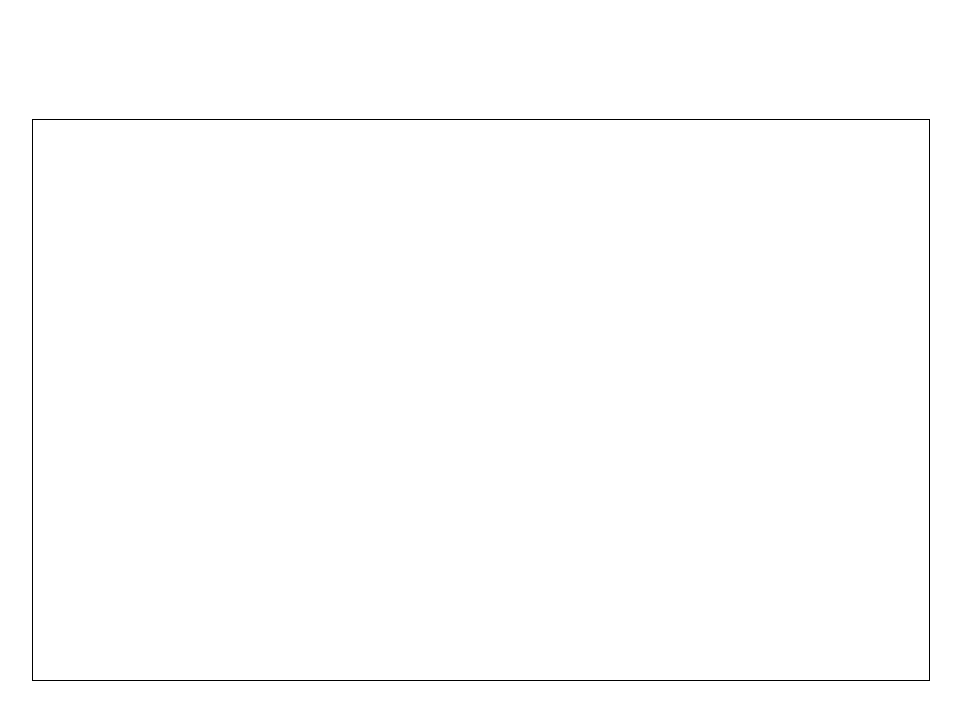
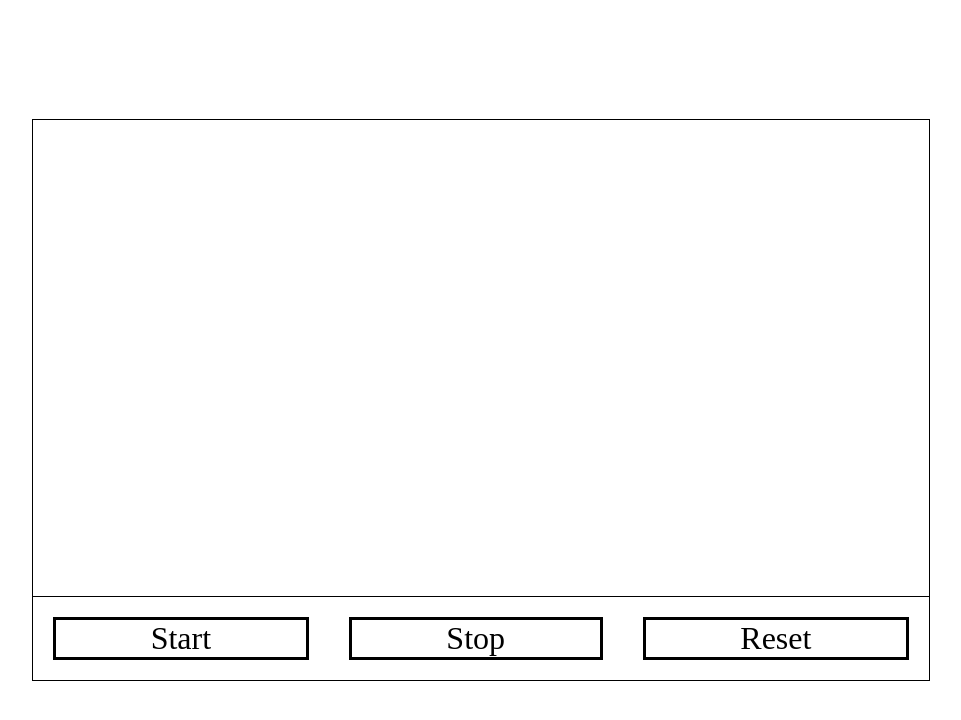
Before and after one commit to jgilpn/react-timer-tdd, a React (Create React App) app: page / in a window 1280 px wide. Shown: the top 720 px of the page, without its empty margins (159-1120 px from the left). Built offline with nearby package versions, Linux system fonts and the light colour scheme.

Commit message:
Added TimerButton.css styling

```diff
--- a/src/components/Timer.css
+++ b/src/components/Timer.css
@@ -1,6 +1,16 @@
 .timer-container {
+  display: flex;
+  flex-direction: column;
+  justify-content: flex-end;
+
   background-color: var(--timer-background-color);
   border: var(--timer-border);
   height: var(--timer-height);
   width: var(--timer-width);
 }
+
+.timer-button-container {
+  display: flex;
+  padding: 20px 0px;
+  border-top: var(--timer-border);
+}
--- /dev/null
+++ b/src/components/TimerButton.css
@@ -0,0 +1,11 @@
+.button-container {
+  flex: 1 1 auto;
+  text-align: center;
+  margin: 0px 20px;
+  border: var(--button-border);
+  font-size: var(--button-text-size);
+}
+
+.button-conter:hover {
+  cursor: pointer;
+}
--- a/src/components/TimerButton.js
+++ b/src/components/TimerButton.js
@@ -1,8 +1,13 @@
 import React from 'react'
 import PropTypes from 'prop-types'
+import './TimerButton.css'
 
 const TimerButton = ({ buttonAction, buttonValue }) => {
-  return <div className='button-container'></div>
+  return (
+    <div className='button-container'>
+      <p className='button-value'>{buttonValue}</p>
+    </div>
+  )
 }
 
 TimerButton.propTypes = {
--- a/src/index.css
+++ b/src/index.css
@@ -7,6 +7,9 @@
   --timer-border: 1px solid #000000;
   --timer-height: 70%;
   --timer-width: 70%;
+
+  --button-border: 3px solid #000000;
+  --button-text-size: 2em;
 }
 
 body,
@@ -20,5 +23,7 @@ p {
   :root {
     --timer-height: 100%;
     --timer-width: 100%;
+
+    --button-text-size: 4em;
   }
 }
```
